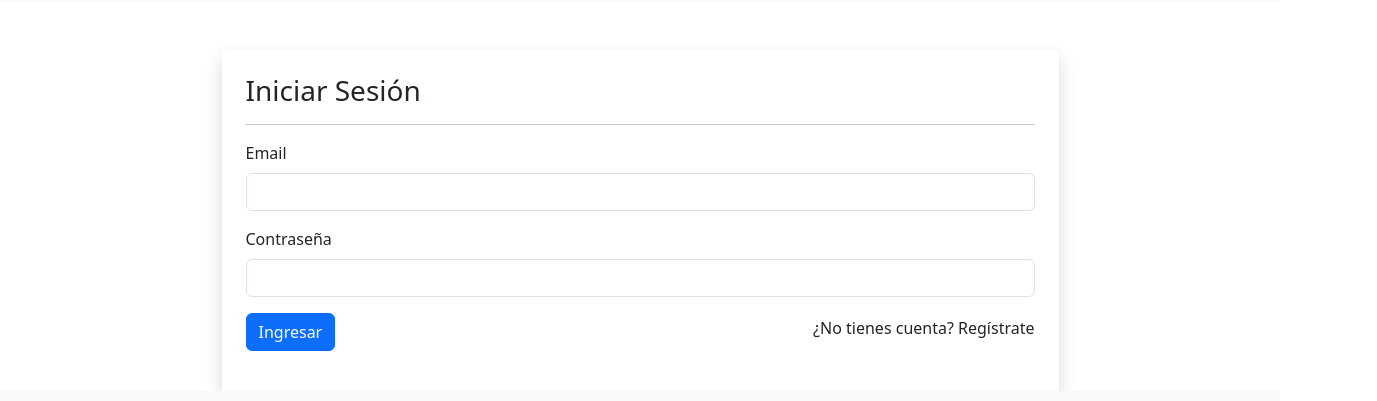
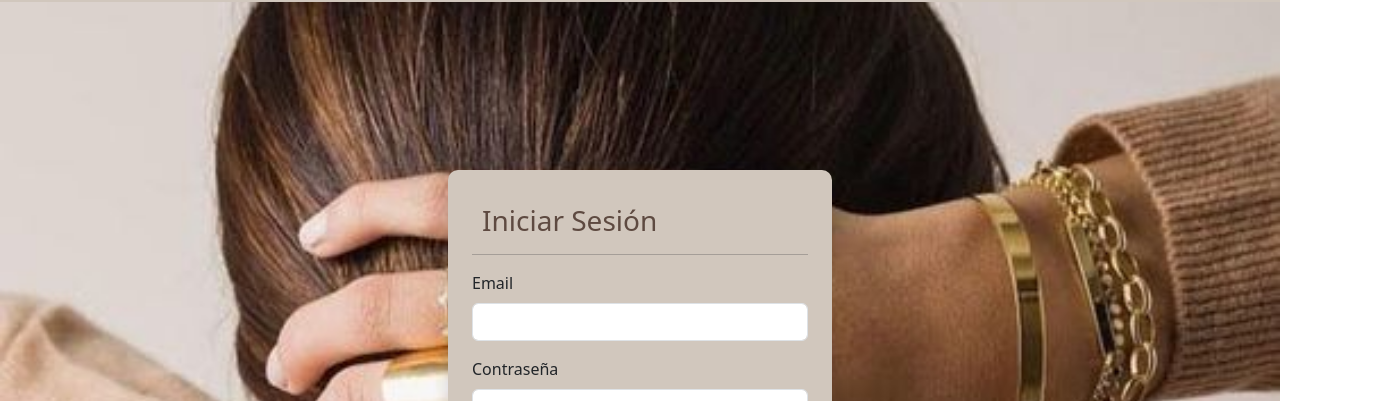
Before and after one commit to Jose-Carabajal16/PreEntrega3-Carabajal, a plain HTML site: page pages/login.html in a window 1280 px wide. Shown: the part 107-508 px from the top of the page, 1377 px wide, since content can reach past the window. Drawn offline with nearby package versions, Linux system fonts and the light colour scheme; the site is published under a folder, as on GitHub Pages, so addresses that start at the root find nothing.

Commit message:
se realizaron modificaciones en las rutas del css de las pages

```diff
--- a/pages/login.html
+++ b/pages/login.html
@@ -17,7 +17,7 @@
         integrity="sha384-T3c6CoIi6uLrA9TneNEoa7RxnatzjcDSCmG1MXxSR1GAsXEV/Dwwykc2MPK8M2HN" crossorigin="anonymous">
 
     <!-- Estilos css -->
-    <link rel="stylesheet" href="/css/style.css">
+    <link rel="stylesheet" href="../css/style.css">
     <link rel="stylesheet" href="https://cdnjs.cloudflare.com/ajax/libs/font-awesome/6.4.2/css/all.min.css"
         integrity="sha512-z3gLpd7yknf1YoNbCzqRKc4qyor8gaKU1qmn+CShxbuBusANI9QpRohGBreCFkKxLhei6S9CQXFEbbKuqLg0DA=="
         crossorigin="anonymous" referrerpolicy="no-referrer" />
```
Also changed, not shown: pages/carrito.html (+1 -1 lines), pages/detail.html (+1 -1 lines), pages/quienesomos.html (+1 -1 lines).
